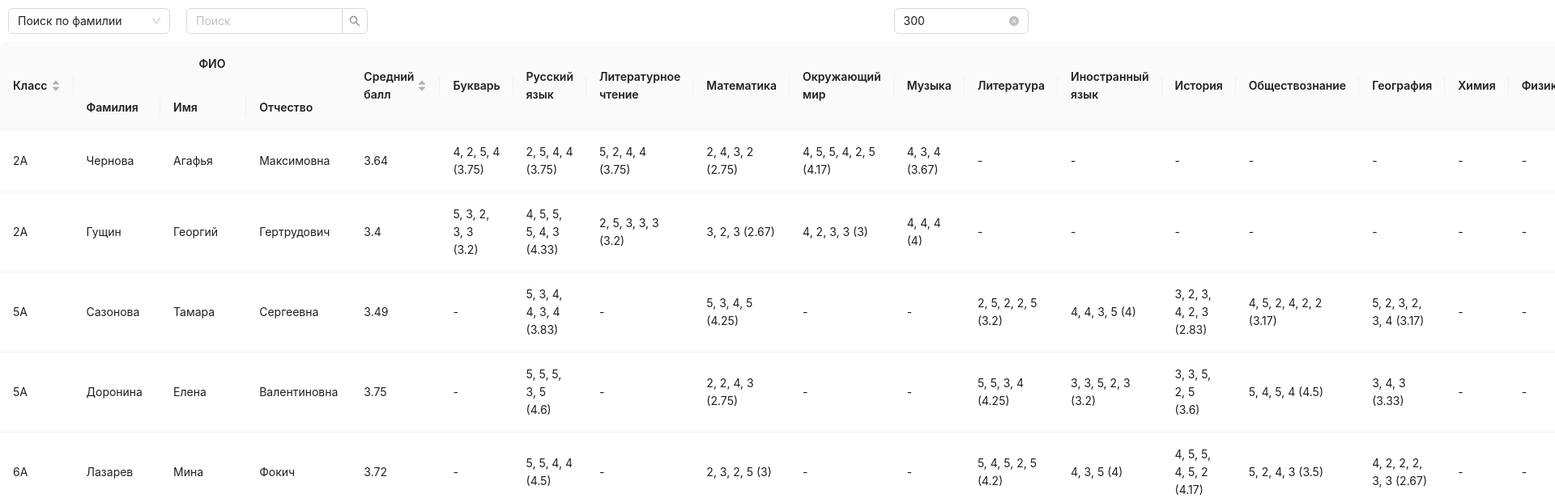
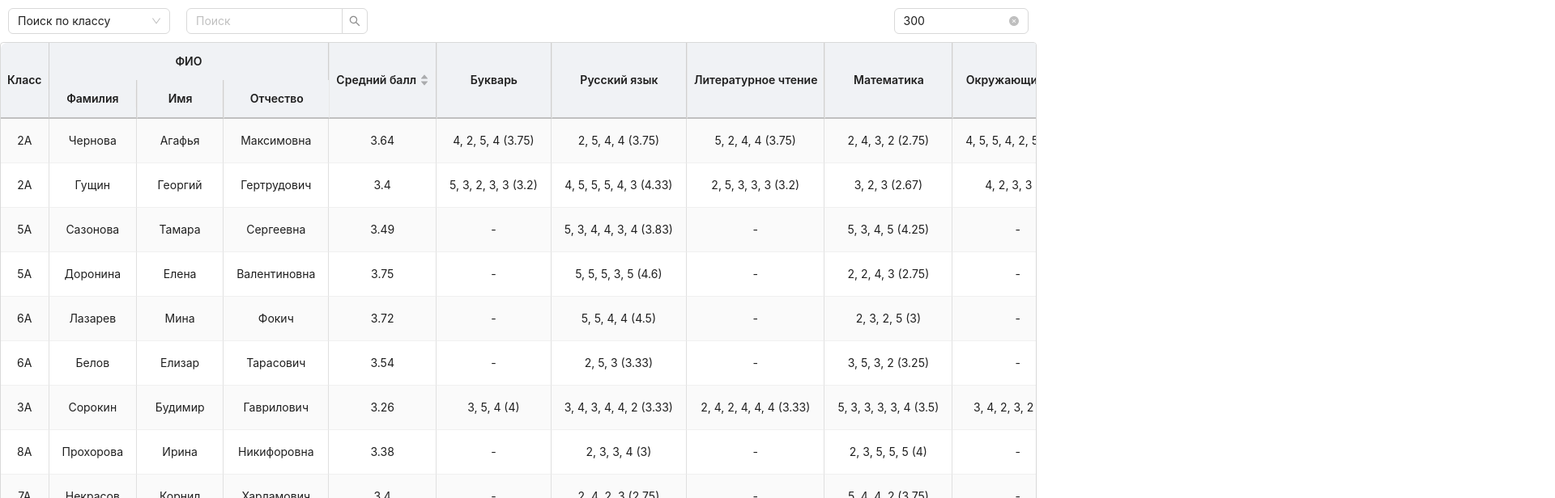
Before and after one commit to iscander-b10/AppForSchool, a React (Vite) app: page / in a window 1280 px wide. Shown: the top 616 px of the page at 81% size, 1920 px wide, since content can reach past the window. Built offline with nearby package versions, Linux system fonts and the light colour scheme.

Commit message:
added styles for the table and added loader

```diff
--- a/src/assets/StudentTable/StudentTable.jsx
+++ b/src/assets/StudentTable/StudentTable.jsx
@@ -1,6 +1,6 @@
-import { Table, ConfigProvider, Input, Select, Flex } from "antd";
+import { Table, ConfigProvider, Input, Select, Flex, Spin } from "antd";
 import ru_RU from "antd/locale/ru_RU";
-import { useMemo, useState } from "react";
+import { useMemo, useState, useEffect } from "react";
 import { useDebounce } from 'use-debounce';
 import "./StudentTable.css";
 import { tableData, tableColumns } from "../../data";
@@ -10,33 +10,56 @@ const baseColumns = [
         title: 'Класс',
         dataIndex: 'className',
         key: 'className',
-        sorter: (a, b) => toString(a.className - b.className),
+        align: 'center',
     },
     {
         title: 'ФИО',
         children: [
-            { title: 'Фамилия', dataIndex: 'lastName', key: 'lastName' },
-            { title: 'Имя', dataIndex: 'firstName', key: 'firstName' },
-            { title: 'Отчество', dataIndex: 'middleName', key: 'middleName' }
+            { title: 'Фамилия', dataIndex: 'lastName', key: 'lastName', align: 'center',},
+            { title: 'Имя', dataIndex: 'firstName', key: 'firstName', align: 'center', },
+            { title: 'Отчество', dataIndex: 'middleName', key: 'middleName', align: 'center', }
         ]
     },
     {
         title: 'Средний балл',
         dataIndex: 'GPA',
         key: 'GPA',
-        sorter: (a, b) => a.GPA - b.GPA
+        sorter: (a, b) => a.GPA - b.GPA,
+        align: 'center',
     }
 ];
-
 
 function StudentTable () {
     const [studentsCount, setStudentsCount] = useState(300);
     const [searchTerm, setSearchTerm] = useState("");
-    const [searchType, setSearchType] = useState("lastName");
+    const [searchType, setSearchType] = useState("className");
     const [debouncedSearchTerm] = useDebounce(searchTerm, 300);
     const [debouncedCount] = useDebounce(studentsCount, 300);
-    const data = useMemo(() => tableData(debouncedCount), [debouncedCount]);
-    const columns = useMemo(() => [...baseColumns, ...tableColumns], []);
+
+    const [loading, setLoading] = useState(true);
+    const [data, setData] = useState([]);
+
+    useEffect(() => {
+        setLoading(true);
+
+        const timer = setTimeout(() => {
+            const generatedData = tableData(debouncedCount);
+            setData(generatedData);
+            setLoading(false);
+        }, 1000);
+
+        return () => clearTimeout(timer);
+    }, [debouncedCount]);
+
+    const columns = useMemo(() => [
+      ...baseColumns,
+      ...tableColumns.map(col => ({
+        ...col,
+        align: 'center',
+        render: (text) => <div className="no-wrap-cell">{text || '-'}</div>
+      }))
+    ], []);
+
     const filteredData = useMemo(() => {
       if (!debouncedSearchTerm) return data;
         return data.filter(student =>
@@ -47,6 +70,7 @@ function StudentTable () {
 
     return(
       <ConfigProvider locale={ru_RU}>
+        <Spin spinning={loading} tip="Загрузка данных..." size="large">
           <Flex justify="space-between" style={{ width: "100%" }}>
             <Flex style={{width: "50%"}}>
               <Select
@@ -54,9 +78,10 @@ function StudentTable () {
                   margin: "10px",
                   width: "200px"
                 }}
-              defaultValue="lastName"
+                defaultValue="className"
                 onChange={value => setSearchType(value)}
                 options={[
+                  {value: "className", label: "Поиск по классу"},
                   {value: "lastName", label: "Поиск по фамилии"},
                   {value: "firstName", label: "Поиск по имени"},
                   {value: "middleName", label: "Поиск по отчеству"}
@@ -81,6 +106,7 @@ function StudentTable () {
             />
           </Flex>
           <Table
+            className="strict-table"
             columns={columns}
             dataSource={filteredData}
             pagination={{
@@ -89,6 +115,7 @@ function StudentTable () {
              }}
             rowKey="key"
           />
+        </Spin>
       </ConfigProvider>
     )
 }
--- a/src/assets/StudentTable/studentTable.css
+++ b/src/assets/StudentTable/studentTable.css
@@ -1,20 +1,108 @@
 body {
-    margin: 0
+    margin: 0;
 }
 
-.pagination {
-    display: flex !important;
-    justify-content: center !important;
+/* Основные стили таблицы */
+.strict-table {
+  width: 100%;
+  border-collapse: separate;
+  border-spacing: 0;
 }
 
-.inputSearch{
+.strict-table .ant-table-container {
+  border: 1px solid #d9d9d9;
+  border-radius: 4px;
+  overflow: hidden;
+}
+
+/* Общие стили ячеек */
+.strict-table .ant-table-cell {
+  text-align: center;
+  vertical-align: middle;
+  padding: 8px;
+  border-right: 1px solid #e0e0e0;
+  border-bottom: 1px solid #e0e0e0;
+  background-color: inherit;
+}
+
+/* Стили заголовков */
+.strict-table .ant-table-thead > tr > th {
+  background-color: #f0f2f5;
+  color: #1f1f1f;
+  font-weight: 600;
+  border-bottom: 2px solid #c0c0c0;
+  border-right: 1px solid #d0d0d0;
+  padding: 12px 8px;
+  white-space: nowrap;
+}
+
+/* Убираем правую границу у последней ячейки */
+.strict-table .ant-table-tbody > tr > td:last-child,
+.strict-table .ant-table-thead > tr > th:last-child {
+  border-right: none;
+}
+
+/* Чередование цветов строк */
+.strict-table .ant-table-tbody > tr:nth-child(odd) > td {
+  background-color: #fafafa;
+}
+
+.strict-table .ant-table-tbody > tr:nth-child(even) > td {
+  background-color: #ffffff;
+}
+
+/* Улучшенный стиль при наведении - заметный на всех строках */
+.strict-table .ant-table-tbody > tr:hover > td {
+  background-color: #e6f7ff !important;
+  position: relative;
+}
+
+/* Добавляем акцентную полосу при наведении */
+.strict-table .ant-table-tbody > tr:hover > td:first-child::before {
+  content: '';
+  position: absolute;
+  left: 0;
+  top: 0;
+  bottom: 0;
+  width: 3px;
+  background-color: #1890ff;
+}
+
+/* Запрет переноса текста */
+.strict-table .no-wrap-cell {
+  white-space: nowrap;
+  overflow: hidden;
+  text-overflow: ellipsis;
+}
+
+/* Стили пагинации */
+.pagination {
+    display: flex;
+    justify-content: center;
+}
+
+.pagination .ant-pagination-item,
+.pagination .ant-pagination-prev,
+.pagination .ant-pagination-next {
+  border-color: #d9d9d9;
+}
+
+.pagination .ant-pagination-item-active {
+  border-color: #096dd9;
+  background-color: #f0f7ff;
+}
+
+/* Стили для поля поиска */
+.inputSearch {
     width: 35%;
     margin: 10px;
 }
 
-.avg {
-    display: flex;
-    justify-content: center;
-    font-weight: 600;
-    font-size: 24px;
+/* Фикс для вложенных заголовков */
+.strict-table .ant-table-thead th.ant-table-cell:not([colspan]) {
+  border-left: 1px solid #e8e8e8;
 }
+
+.strict-table .ant-table-thead th.ant-table-cell:first-child {
+  border-left: none;
+}
```
Lines whose indentation alone changed are shown as unchanged.
